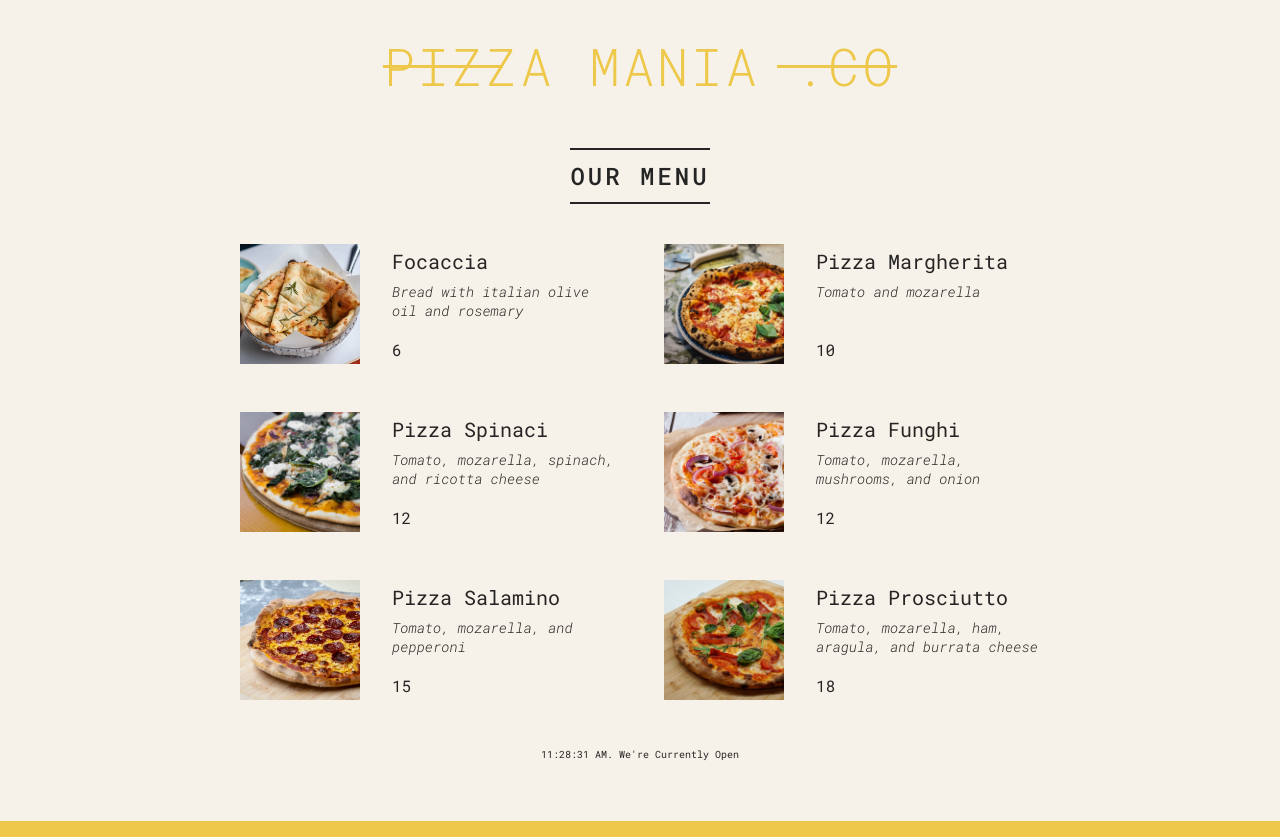
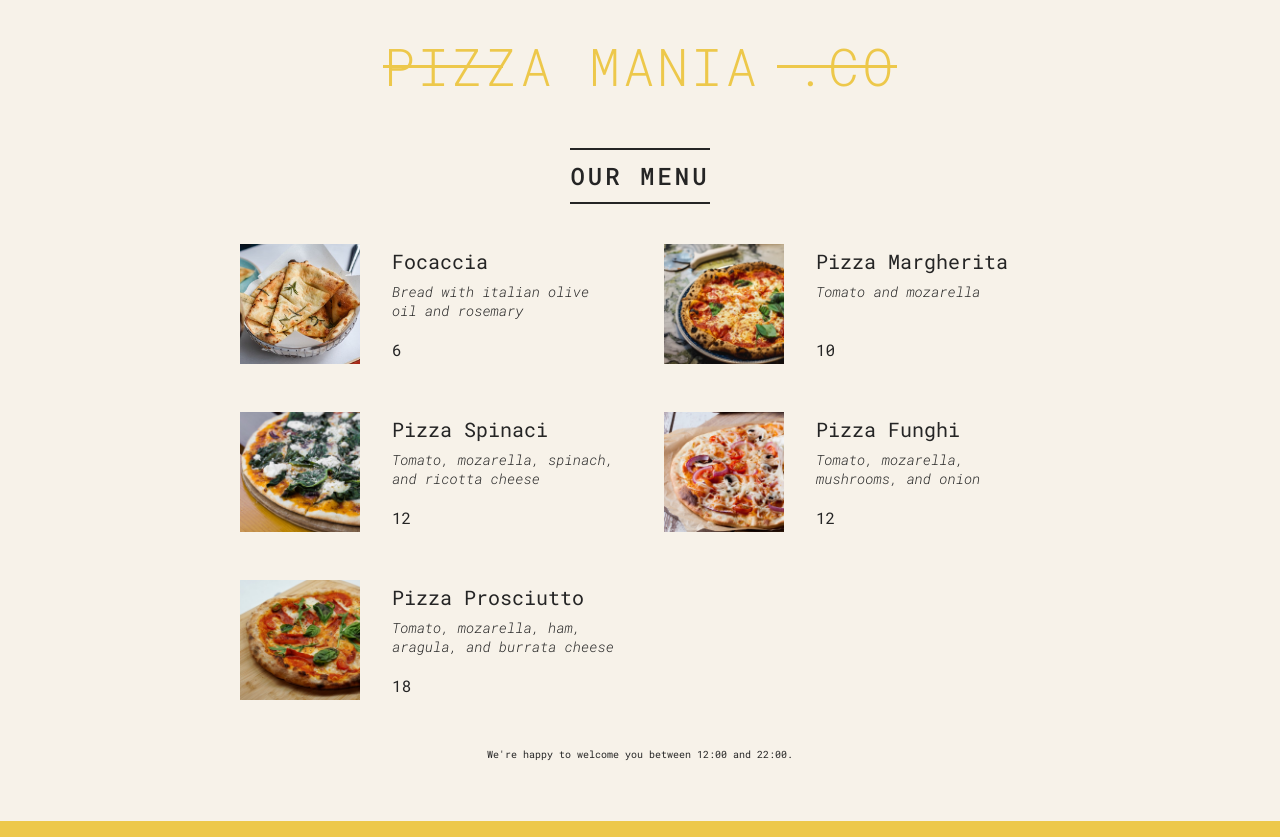
Before and after one commit to GaletiVamsiKrishna/pizzamenu, a React (Vite) app: page / in a window 1280 px wide. Built offline with nearby package versions, Linux system fonts and the light colour scheme.

Commit message:
added conditional rendering to Pizza, Menu and Footer components

```diff
--- a/src/components/Footer.jsx
+++ b/src/components/Footer.jsx
@@ -1,10 +1,42 @@
 import React from 'react'
 
 export default function Footer() {
+  const hour = new Date().getHours();
+  const openHour = 12;
+  const closeHour = 22;
+  const isOpen = hour >= openHour && hour <= closeHour;
+
   return (
     <div>
       <footer>
-        {new Date().toLocaleTimeString()}. We're Currently Open
+        {/* {new Date().toLocaleTimeString()}. We're Currently Open */}
+        {/* ShortCircuitOperator */}
+        {/* {
+
+          isOpen && (
+            <div className='order'>
+              <p>
+                We're open unitl {closeHour}.00. Come visit us & order online.
+              </p>
+              <button className='btn'>OrderNow</button>
+            </div>
+          )
+        } */}
+        {/* Terniary Operator Conditional Rendering */}
+        {
+          isOpen ? (
+            <div className='order'>
+              <p>
+                We're open unitl {closeHour}.00. Come visit us & order online.
+              </p>
+              <button className='btn'>OrderNow</button>
+            </div>
+          ) : (
+            <p>
+              We're happy to welcome you between {openHour}:00 and {closeHour}:00.
+            </p>
+          )
+        }
       </footer>
     </div>
   )
--- a/src/components/Menu.jsx
+++ b/src/components/Menu.jsx
@@ -3,16 +3,35 @@ import Pizza from './Pizza'
 import { pizzaData } from '../data'
 
 export default function Menu() {
+  const pizzas = pizzaData;
+  // const pizzas = [];
+  const numPizzas = pizzas.length;
+
   return (
     <main className='menu'>
       <h2>Our Menu</h2>
-      {/* <Pizza pizzaData={pizzaData}/> */}
-      <ul className='pizzas'>
+
+      {/* ShortCircuitOperator */}
+      {/* {
+        numPizzas > 0 && <ul className='pizzas'>
         {
-          pizzaData.map((pizza)=> <Pizza pizzaObj = {pizza}  key={pizza.name}/>
+          pizzas.map((pizza)=> <Pizza pizzaObj = {pizza}  key={pizza.name}/>
           )
         }
       </ul>
+      } */}
+
+      {/* Terniary Operator */}
+      {
+        numPizzas > 0 ? (<ul className='pizzas'>
+        {
+          pizzas.map((pizza)=> <Pizza pizzaObj = {pizza}  key={pizza.name}/>
+          )
+        }
+      </ul>): (<p>We're stil working on our menu. Please come back later</p>)
+      }
+      {/* <Pizza pizzaData={pizzaData}/> */}
+
     </main>
   )
 }
--- a/src/components/Pizza.jsx
+++ b/src/components/Pizza.jsx
@@ -1,6 +1,12 @@
 import React from 'react'
 
 export default function Pizza({pizzaObj}) {
+
+  // If you wanted to load the entire component go with if else conditional rendering
+
+  // If else method :
+  if(pizzaObj.soldOut) return null;
+
   return (
     <li className='pizza'>
       <img src={pizzaObj.photoName} alt={pizzaObj.name} />
```
